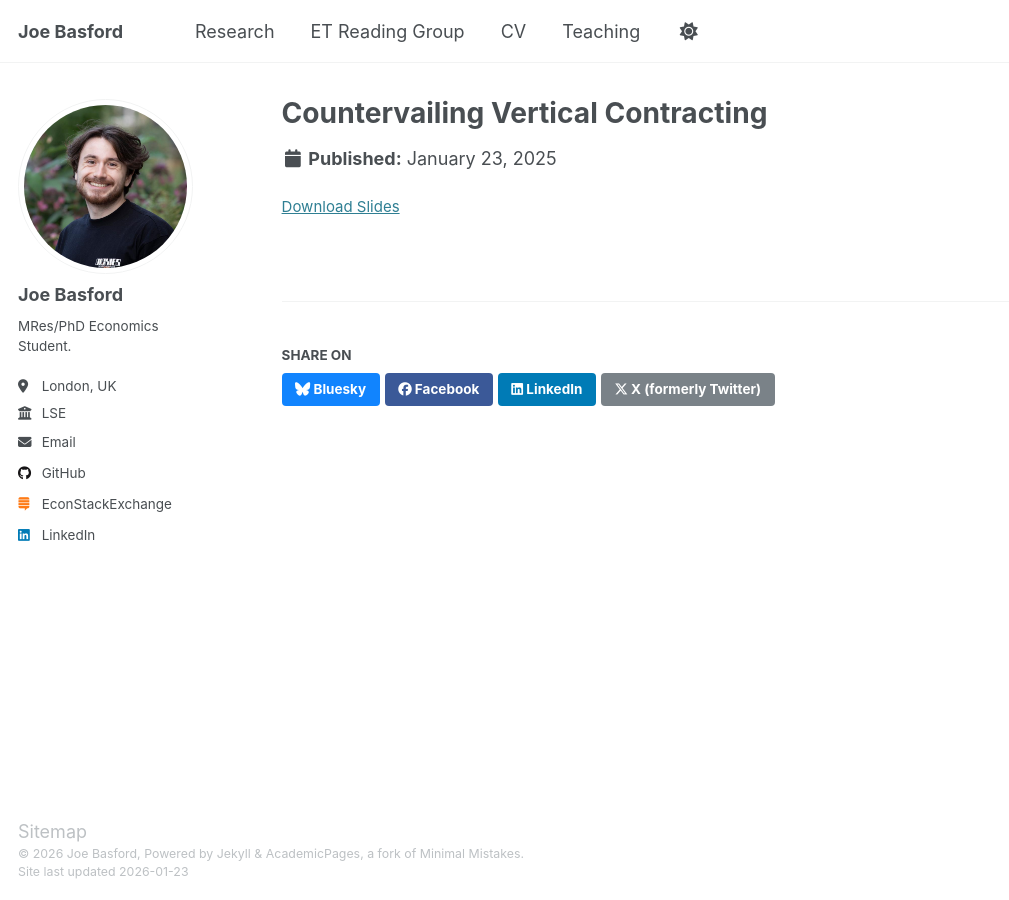
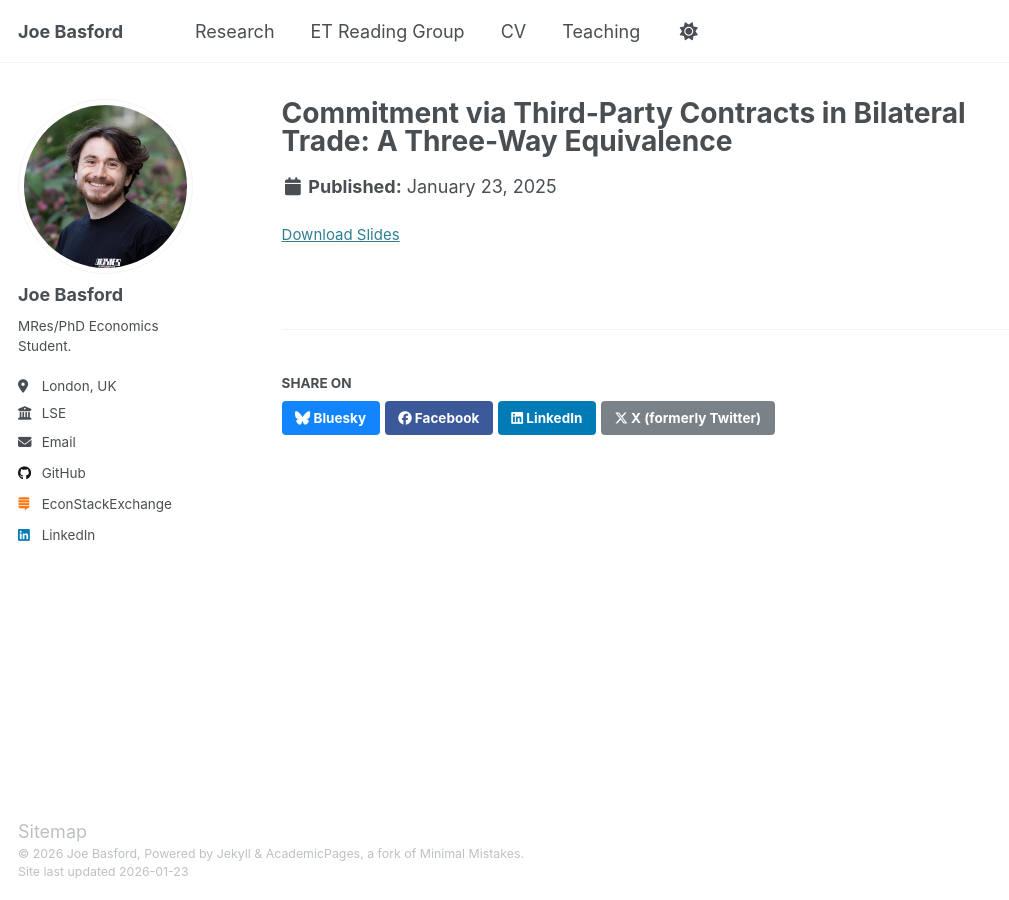
Before and after one commit to Joe-Basford/Joe-Basford.github.io, a Jekyll site: the page built from _publications/CVC_06_2025.md, in a window 1280 px wide. Shown: the whole page, without its empty margins (0-1009 px from the left). Built offline with Jekyll 4.4.1, drawn with Linux system fonts in a browser that asks for light colours; part of the change alters nothing that is shown.

Commit message:
Update CVC_06_2025.md

```diff
--- a/_publications/CVC_06_2025.md
+++ b/_publications/CVC_06_2025.md
@@ -1,12 +1,10 @@
 ---
-title: "Countervailing Vertical Contracting"
+title: "Commitment via Third-Party Contracts in Bilateral Trade: A Three-Way Equivalence"
 collection: publications
 category: manuscripts
 coauthors: "Daniele Condorelli and Tanay Kasyap"
-extract: "We characterise outcomes achievable through observable, irrevocable ex-ante contracts between an upstream firm and a private-cost supplier who subsequently trades with a private-value buyer with price-posting power. Our main result establishes a three-way equivalence: the set of outcomes implementable via ex-ante contracts coincides exactly with those achievable if the supplier could commit to monotone price-acceptance strategies, which in turn coincides with outcomes the supplier could implement by directly designing the downstream trading mechanism subject only to supplier ex-post incentive compatibility and the buyer’s interim incentive and participation constraints.
-Strikingly, ex-ante contracting with a single agent can implement ex-post efficient trade with full budget balance, effectively circumventing the standard Myerson–Satterthwaite impossibility. The optimal contract uses negative royalties to make the supplier the local residual claimant on trade surplus, decentralising a d’Aspremont–Gérard–Varet mechanism through observable ex-ante contracting."
+extract: "A  buyer with private value makes a take-it-or-leave-it offer to a seller with private cost. Which trading outcomes are implementable if the seller can sign observable and binding contracts ex ante with a third party that specify transfers as a function of the price posted and whether trade occurs? We establish a three-way equivalence: contract-implementable outcomes coincide with those achievable if the seller commits ex ante to an observable cost-dependent price-acceptance strategy, which are outcomes implementable with direct bilateral trading mechanisms subject to ex post monotonicity of the allocation in the seller's cost, and buyer’s interim incentive and participation constraints. We show royalty schemes can implement ex post efficiency, but also turn buyer monopsony into seller monopoly."
 date: 2025-01-23
-presentations: "LSE WIP, Warwick MWIP, UCL THEBES, LSE Combinatorics, Games, and Optimisation."
 slidesurl: 'http://Joe-Basford.github.io/files/CVC_slides.pdf'
 paperurl: 'http://Joe-Basford.github.io/files/THREEWAY.pdf'
 ---
```
